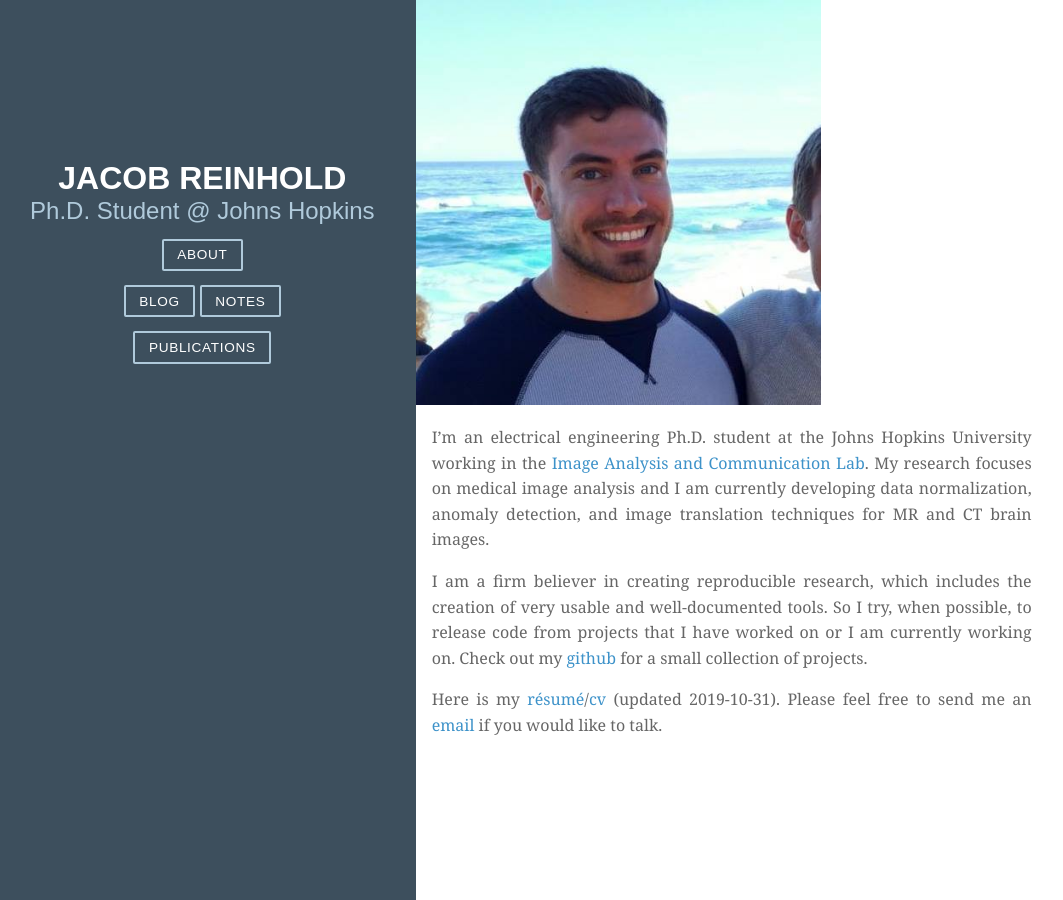
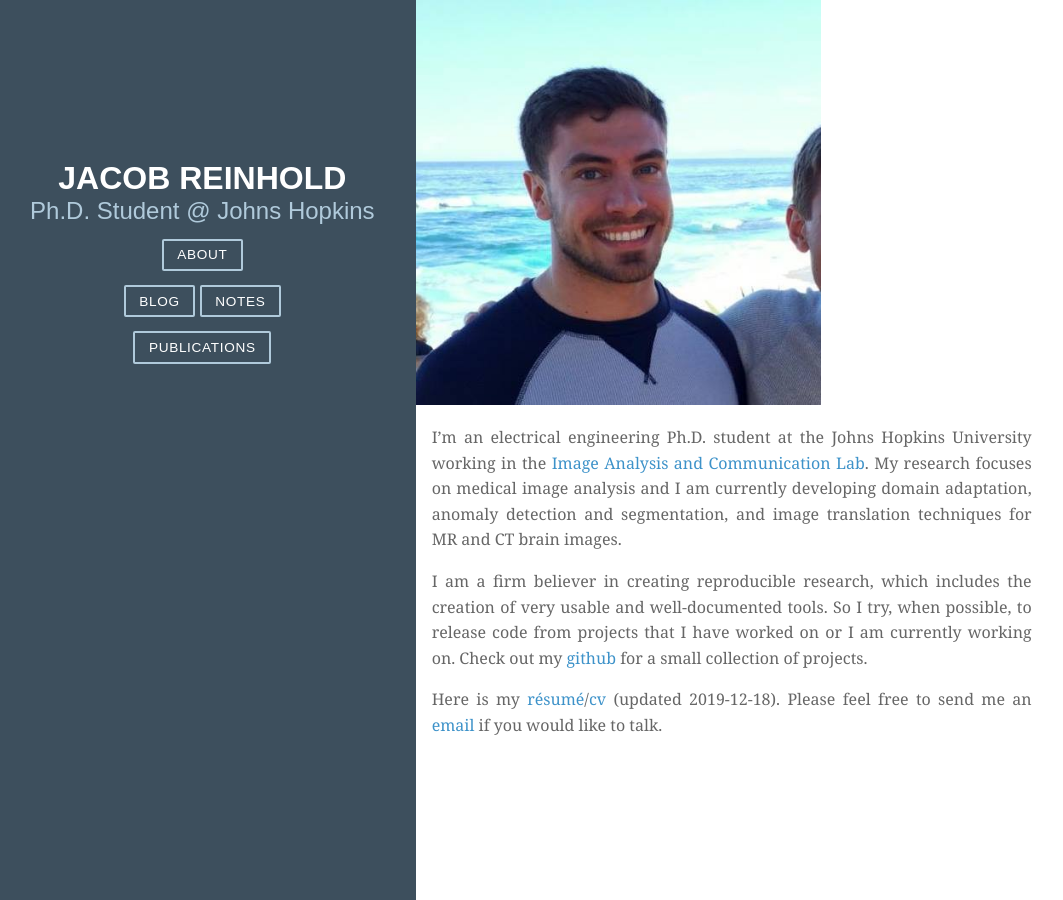
Before and after one commit to jcreinhold/jcreinhold.github.io, a Jekyll site: the page index.html, which Jekyll copies as it is, in a window 1280 px wide. Shown: the whole page, without its empty margins (11-1074 px from the left). Built offline with Jekyll 4.4.1, drawn with Linux system fonts in a browser that asks for light colours; nearby versions of some CDN libraries.

Commit message:
minor update to res, cv and bio

```diff
--- a/index.html
+++ b/index.html
@@ -55,8 +55,8 @@
 			<p>
 				I&rsquo;m an electrical engineering Ph.D. student at the Johns Hopkins University working in the
                 <a href=http://iacl.ece.jhu.edu/index.php/Main_Page>Image Analysis and Communication Lab</a>.
-                My research focuses on medical image analysis and I am currently developing data normalization,
-                anomaly detection, and image translation techniques for MR and CT brain images.
+                My research focuses on medical image analysis and I am currently developing domain adaptation,
+                anomaly detection and segmentation, and image translation techniques for MR and CT brain images.
             </p>
             <p>
                 I am a firm believer in creating reproducible research, which includes the creation of very usable and
@@ -65,7 +65,7 @@
                 collection of projects.
             </p>
 			<p>
-				Here is my <a href="resume/resume.pdf">r&eacute;sum&eacute;</a>/<a href="resume/cv.pdf">cv</a> (updated 2019-10-31).
+				Here is my <a href="resume/resume.pdf">r&eacute;sum&eacute;</a>/<a href="resume/cv.pdf">cv</a> (updated 2019-12-18).
                 Please feel free to send me an <a href="#" class='email'>email</a> if you would like to talk.
 			</p>
 
```
Also changed, not shown: 2 other files.
